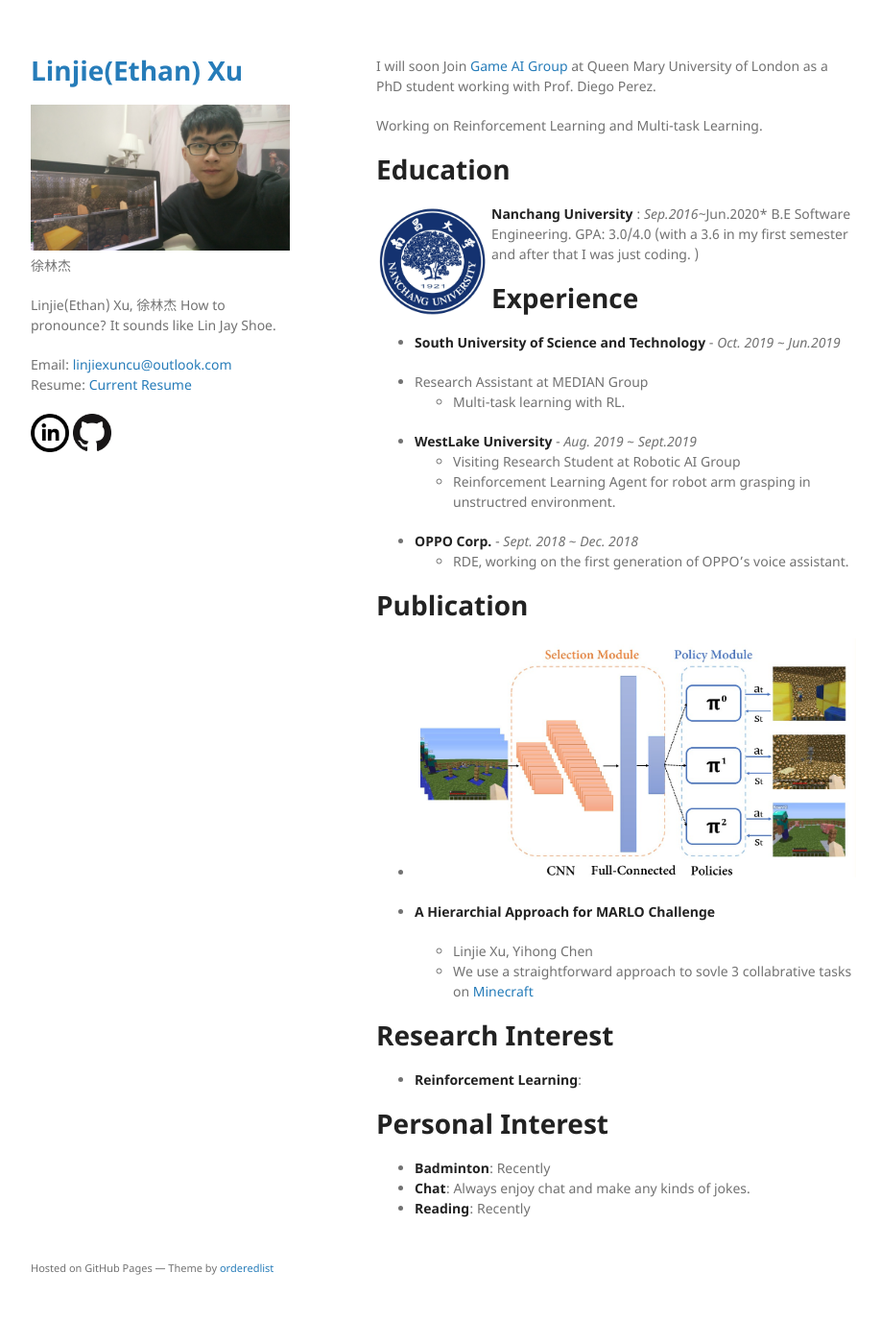
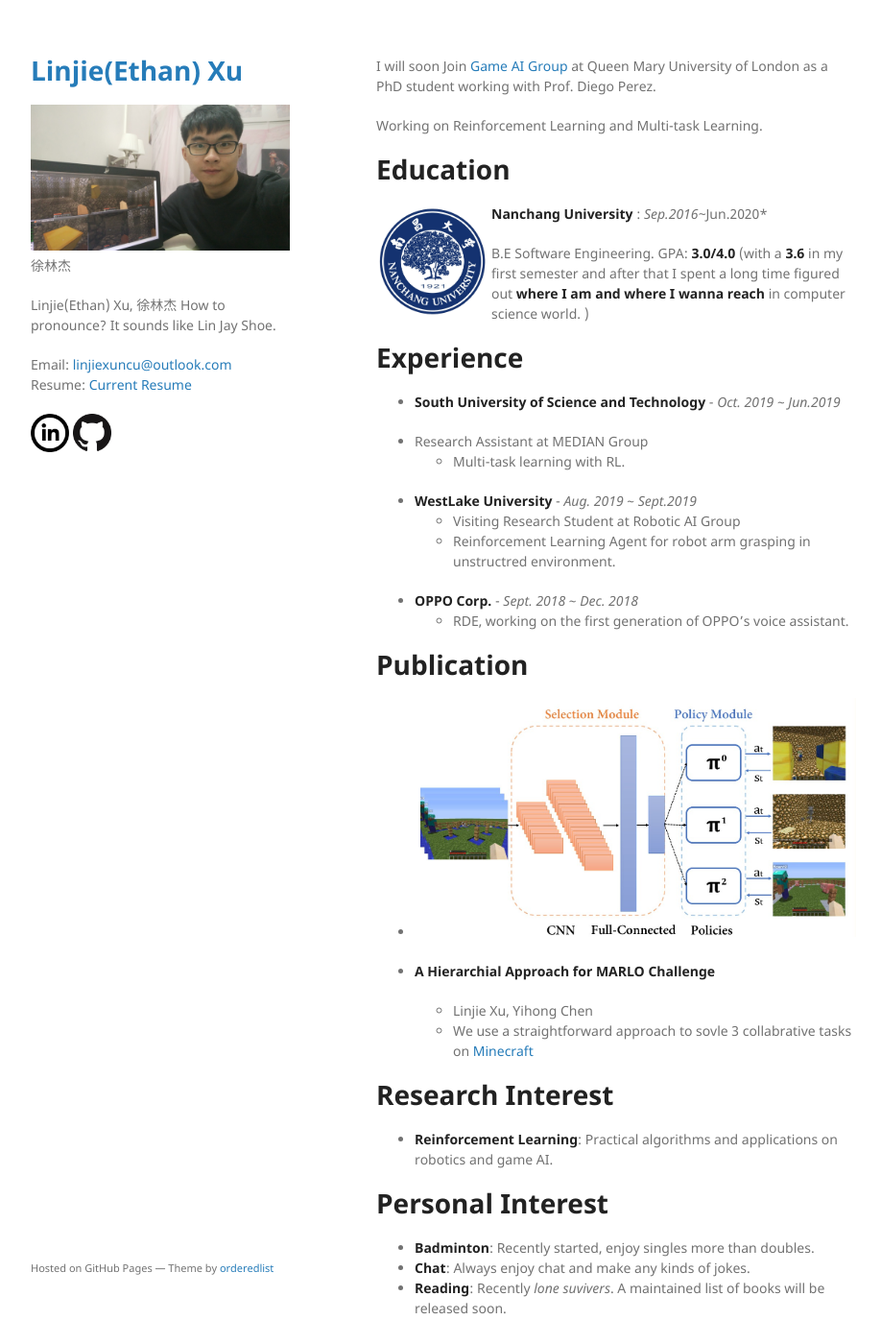
Before and after one commit to egg-west/egg-west.github.io, a Jekyll site: the page built from index.md, in a window 1280 px wide and 1400 px high. Shown: the whole window at 96% size, without its empty margins (178-1096 px from the left). Built offline with Jekyll 4.4.1, drawn with Linux system fonts in a browser that asks for light colours; our own code applies the rules of GitHub Pages for plain Markdown files.

Commit message:
algnment content

```diff
--- a/index.md
+++ b/index.md
@@ -6,7 +6,10 @@ Working on Reinforcement Learning and Multi-task Learning.
 
 # Education
 <img src="./assets/img/ncu_logo.png" alt="uni_logo" width="120" height="120" align="left" /> **Nanchang University** : *Sep.2016~*Jun.2020*
-B.E Software Engineering.  GPA: 3.0/4.0 (with a 3.6 in my first semester and after that I was just coding. )
+
+B.E Software Engineering.  GPA: **3.0/4.0** (with a **3.6** in my first semester and after that I spent a long time figured out **where I am and where I wanna reach** in computer science world. )
+
+
 
 # Experience
 * **South University of Science and Technology** - *Oct. 2019* ~ *Jun.2019*
@@ -31,10 +34,10 @@ B.E Software Engineering.  GPA: 3.0/4.0 (with a 3.6 in my first semester and aft
 
 # Research Interest
 
-* **Reinforcement Learning**:
+* **Reinforcement Learning**: Practical algorithms and applications on robotics and game AI.
 
 # Personal Interest
 
-* **Badminton**: Recently
+* **Badminton**: Recently started, enjoy singles more than doubles.
 * **Chat**: Always enjoy chat and make any kinds of jokes.
-* **Reading**: Recently
+* **Reading**: Recently *lone suvivers*. A maintained list of books will be released soon.
```
